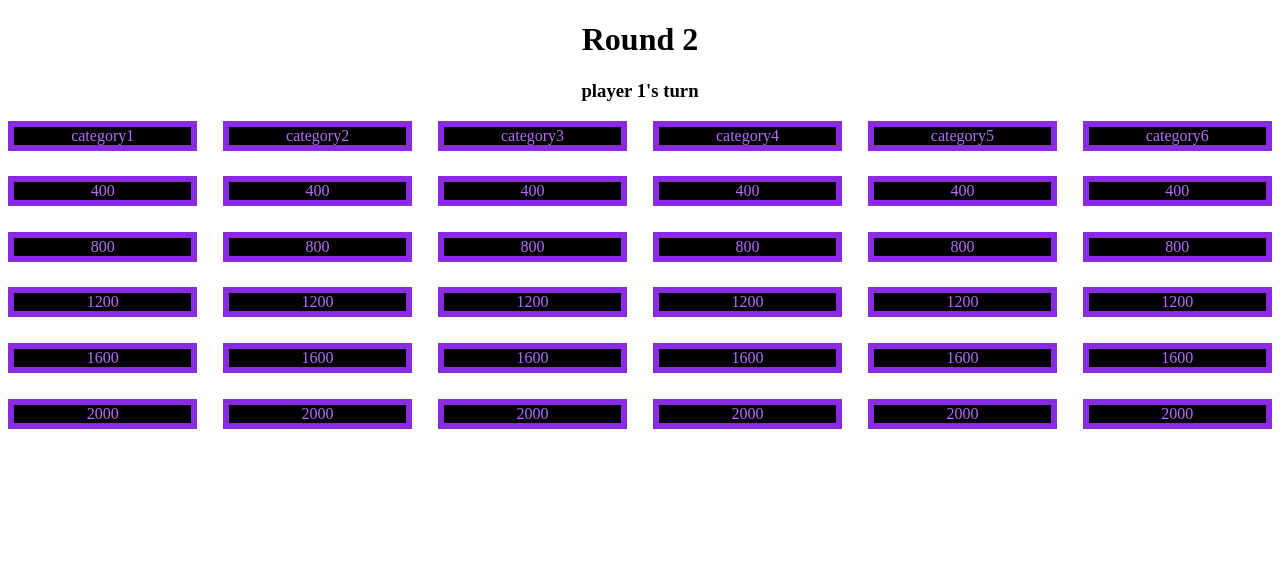
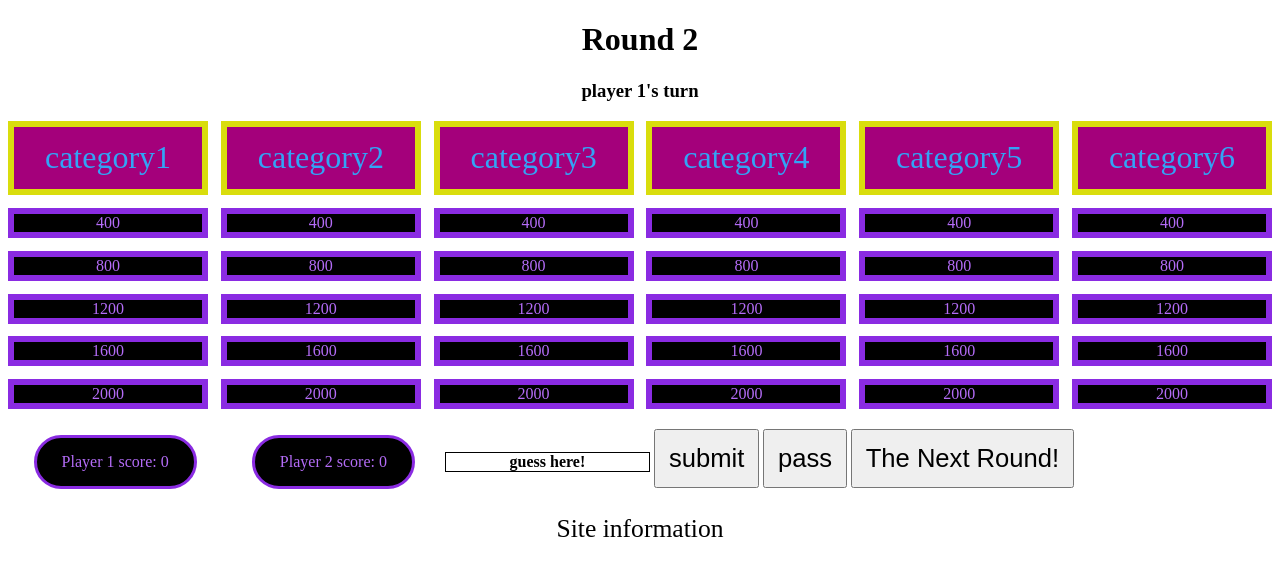
Before and after one commit to NickMazzali/SDB-22-unit-1, a plain HTML site: page Projects/round2.html in a window 1280 px wide. Drawn offline with Linux system fonts and the light colour scheme.

Commit message:
project update

```diff
--- a/Projects/index.css
+++ b/Projects/index.css
@@ -1,5 +1,10 @@
+body{
+
+}
+
 h1{
     text-align: center;
+
 }
 
 h3{
@@ -8,7 +13,7 @@ h3{
 
 .wrapper{
     display: grid;
-    gap: 2vw;
+    gap: 1vw;
     grid-template-columns: 1fr 1fr 1fr 1fr 1fr 1fr;
     grid-template-areas:
     "easy1 easy12 easy13 easy14 easy15 easy16"
@@ -26,10 +31,62 @@ h3{
     color: rgb(180, 108, 247);
     background-color: black;
 }
+.box:hover{
+    border: solid rgb(224, 249, 0) .5vw;
+    text-align: center;
+    color: rgb(50, 164, 246);
+    background-color: rgb(164, 0, 123);
+}
+
+.box1{border: solid rgba(224, 249, 0, 0.889) .5vw;
+    text-align: center;
+    color: rgb(50, 164, 246);
+    background-color: rgb(164, 0, 123);
+    font-size: 2.5vw;
+    padding: 1vw;
+}
 
 .player1{
+    border: solid blueviolet .3vw;
+    border-radius: 5vw;
+    text-align: center;
+    color: rgb(180, 108, 247);
+    align-items: center;
 
 }
 .player2{
+    border: solid blueviolet .3vw;
+    border-radius: 5vw;
+    text-align: center;
+    color: rgb(180, 108, 247);
+    align-items: center;
 
 }
+.div4{
+    background-color: black;
+  padding-left: 25px;
+  padding-right: 25px;
+padding-top: 15px;
+padding-bottom: 15px;
+ margin: 2vw;
+  display: inline-block;
+
+}
+h4{
+    border: .1vw black solid;
+    text-align: center;
+    display: inline-block;
+    padding-left: 5vw;
+    padding-right: 5vw;
+
+}
+
+button{
+    font-size: 2vw;
+    padding: 1vw;
+}
+
+footer{
+    text-align: center;
+    font-size: 2vw;
+}
--- a/Projects/round2.html
+++ b/Projects/round2.html
@@ -8,17 +8,18 @@
     <link rel="stylesheet" href="index.css">
 </head>
 <body>
+    <!-- title & subtitle -->
     <h1>Round 2</h1>
 
     <h3>player 1's turn</h3>
-
+<!-- question table -->
     <div class="wrapper">
-        <div class="box category1">category1</div>
-        <div class="box category2">category2</div>
-        <div class="box category3">category3</div>
-        <div class="box category4">category4</div>
-        <div class="box category5">category5</div>
-        <div class="box category6">category6</div>
+        <div class="box1 category1">category1</div>
+        <div class="box1 category2">category2</div>
+        <div class="box1 category3">category3</div>
+        <div class="box1 category4">category4</div>
+        <div class="box1 category5">category5</div>
+        <div class="box1 category6">category6</div>
 
         <div class="box easy1">400</div>
         <div class="box easy12">400</div>
@@ -57,5 +58,17 @@
 
 
     </div>
+
+    <div class="player1 div4">Player 1 score: 0</div>
+    <div class="player2 div4">Player 2 score: 0</div>
+<!-- guess area, submit button, pass buttton -->
+<h4>guess here!</h4>
+<button>submit</button>
+<button>pass</button>
+<button >The Next Round!</button>
+<!-- footer info display -->
+<footer>
+    Site information
+</footer>
 </body>
 </html>
```
Also changed, not shown: Projects/round1.html (+12 -5 lines), lessons/css-basics/inline-vs-block.css (+4 -4 lines).
